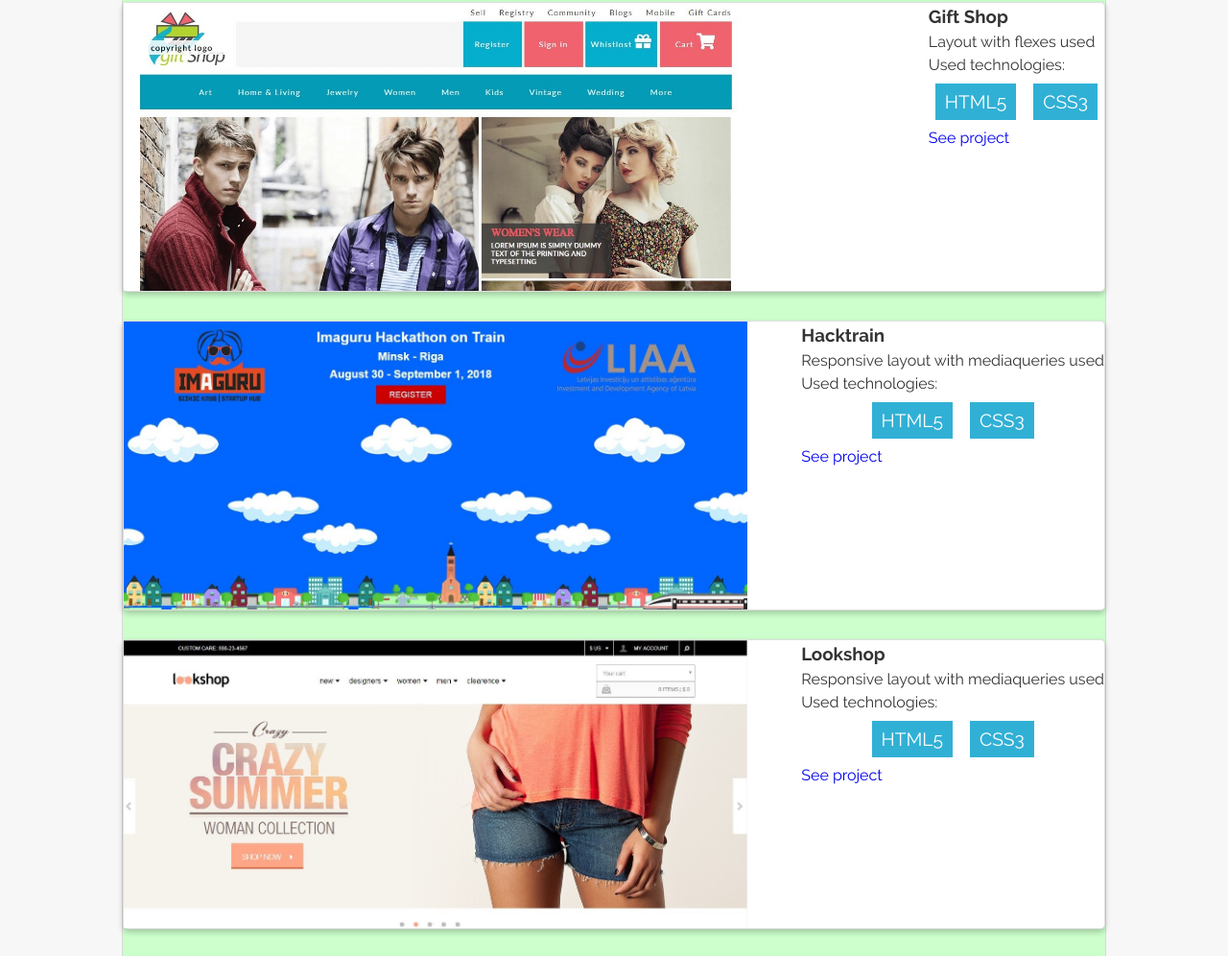
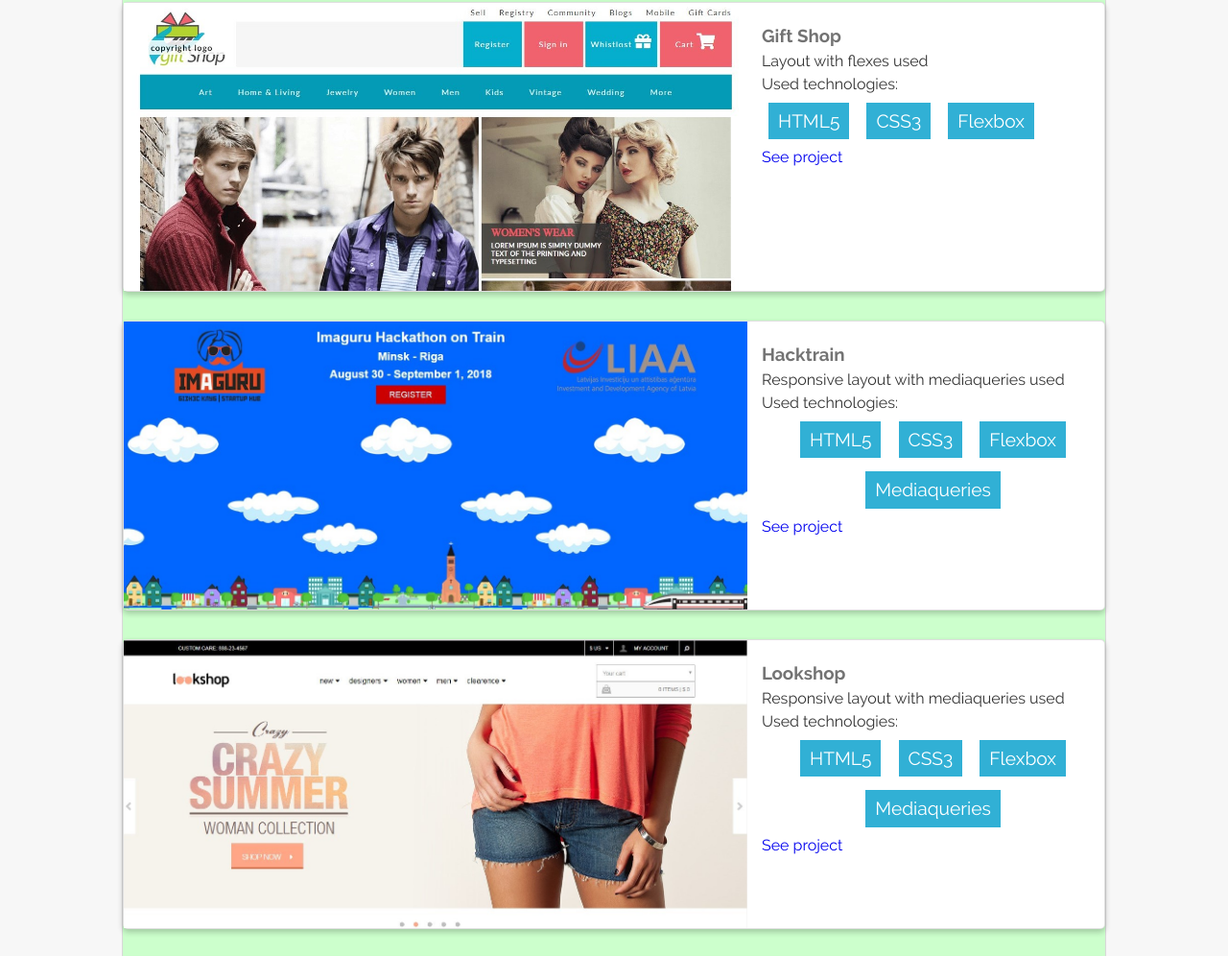
Before and after one commit to anastminsk/rsschool-codejam1-cv, a plain HTML site: page index.html in a window 1280 px wide. Shown: the part 2618-3614 px from the top of the page at 96% size. Drawn offline with Linux system fonts and the light colour scheme.

Commit message:
rsschool-codejam1-cv/refactor: refactor projects block

```diff
--- a/css/style.css
+++ b/css/style.css
@@ -200,7 +200,7 @@ figcaption {
 
 .project-card {
   display: flex;
-  justify-content: space-between;
+  justify-content: flex-start;
   background-color: #fff;
   border: 1px solid rgba(0, 0, 0, 0.125);
   border-radius: 5px;
@@ -208,10 +208,23 @@ figcaption {
   box-shadow: 0 3px 6px rgba(0, 0, 0, 0.08), 0 3px 6px rgba(0, 0, 0, 0.15);
 }
 
+.project-card:last-child {
+  margin-bottom: 0;
+}
+
 .project-image img {
   display: block;
   width: 650px;
   height: 300px;
+}
+
+.project-content {
+  margin-top: 20px;
+  margin-left: 15px;
+}
+
+.project-content h3 {
+  color: #737373;
 }
 
 
--- a/index.html
+++ b/index.html
@@ -200,6 +200,7 @@
               <ul class="ul-skills">
                 <li class="li-skills">HTML5</li>
                 <li class="li-skills">CSS3</li>
+                <li class="li-skills">Flexbox</li>
               </ul>
               <a href="https://anastminsk.github.io/gift-shop/#" target="_blank">See project</a>
             </div>
@@ -216,6 +217,8 @@
               <ul class="ul-skills">
                 <li class="li-skills">HTML5</li>
                 <li class="li-skills">CSS3</li>
+                <li class="li-skills">Flexbox</li>
+                <li class="li-skills">Mediaqueries</li>
               </ul>
               <a href="https://anastminsk.github.io/hacktrain/#" target="_blank">See project</a>
             </div>
@@ -232,6 +235,8 @@
               <ul class="ul-skills">
                 <li class="li-skills">HTML5</li>
                 <li class="li-skills">CSS3</li>
+                <li class="li-skills">Flexbox</li>
+                <li class="li-skills">Mediaqueries</li>
               </ul>
               <a href="https://anastminsk.github.io/css-recipes-and-layouts/#" target="_blank">See project</a>
             </div>
@@ -265,6 +270,7 @@
               <ul class="ul-skills">
                 <li class="li-skills">HTML5</li>
                 <li class="li-skills">CSS3</li>
+                <li class="li-skills">Flexbox</li>
                 <li class="li-skills">JavaScript</li>
                 <li class="li-skills">Canvas</li>
                 <li class="li-skills">Webpack</li>
```
